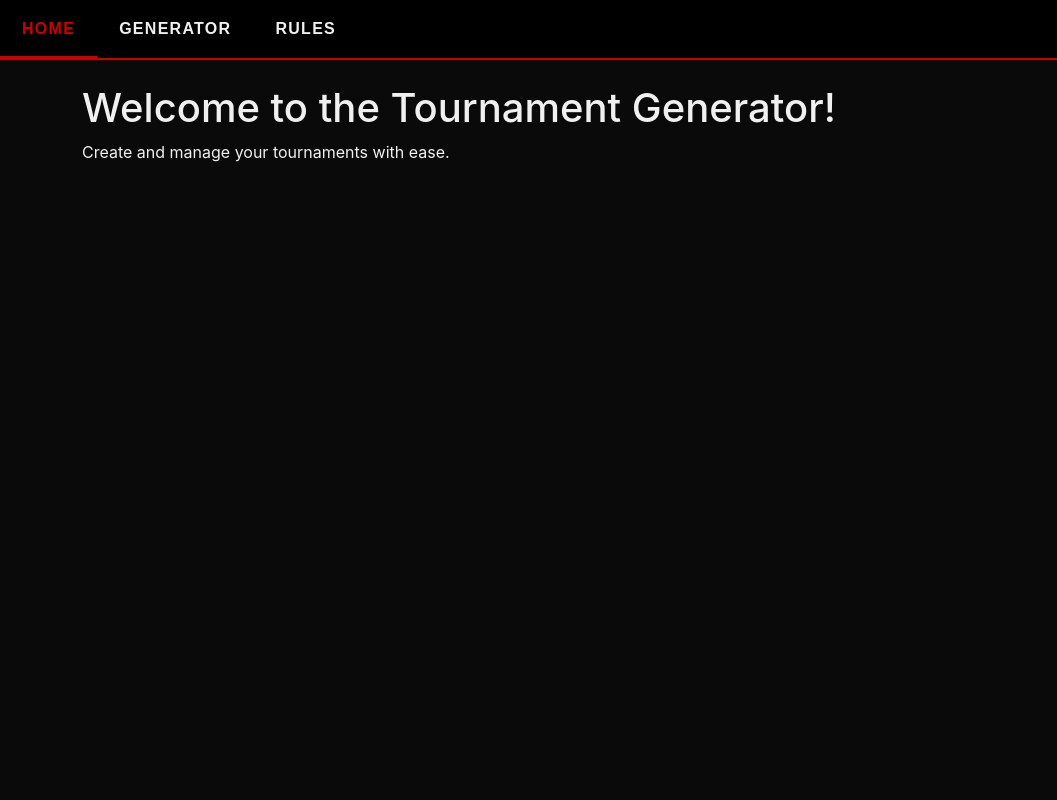
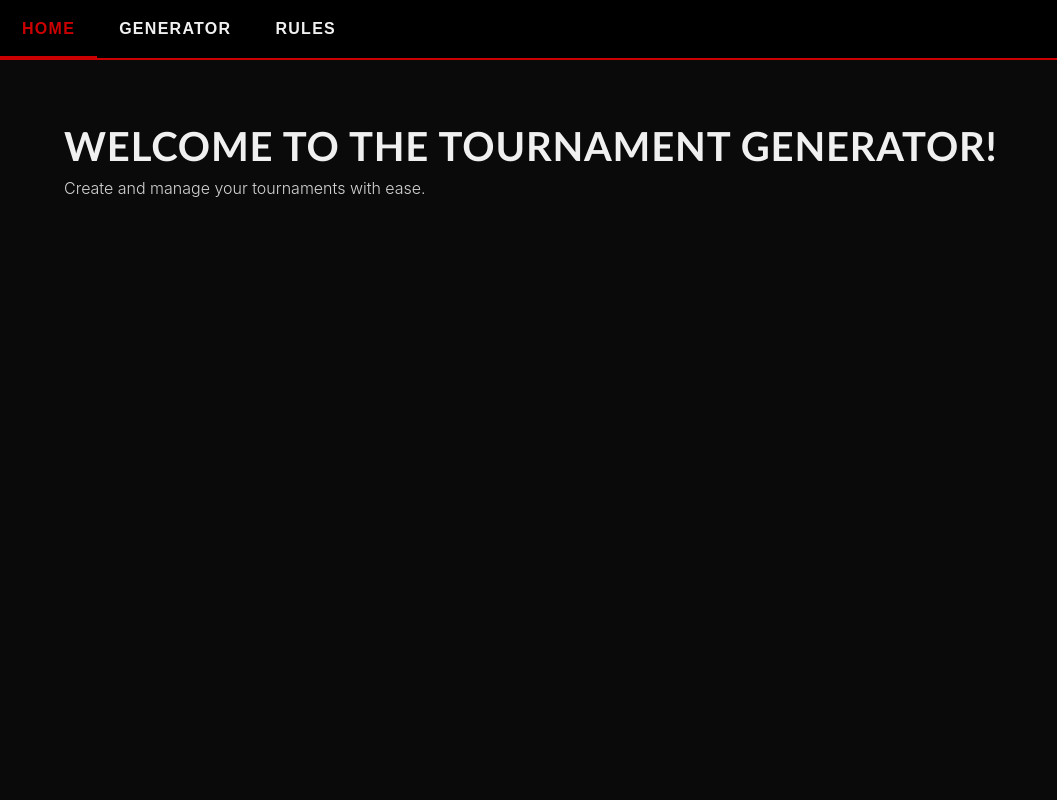
Before and after one commit to CarlySo132/L3-Computer-Science-Project, a Flask app: page / in a window 1280 px wide. Shown: the whole page, without its empty margins (0-1057 px from the left). Run offline with Flask 3, Linux system fonts and the light colour scheme.

Commit message:
Updating fonts, weird glitch where the cards go over the navbar?

```diff
--- a/static/style.css
+++ b/static/style.css
@@ -9,9 +9,10 @@
   --green:     #1a6b2a;
   --green-bright: #22913a;
   --text:      #f0f0f0;
-  --muted:     #888;
+  --muted:     #d4d4d4;
   --radius:    6px;
-  --font-head: 'Barlow Condensed', sans-serif;
+  --font-head: 'Trebuchet MS', sans-serif;
+  --font-navbar: 'Barlow Condensed', sans-serif;
   --font-body: 'Inter', sans-serif;
 }
 
@@ -25,6 +26,7 @@ body {
   min-height: 100vh;
 }
 
+/* NAVBAR OVERALL */
 nav {
   position: sticky;
   top: 0;
@@ -43,7 +45,7 @@ nav .nav ul {
 
 nav .nav ul li a {
   display: block;
-  font-family: var(--font-head);
+  font-family: var(--font-navbar);
   font-weight: 700;
   font-size: 1rem;
   letter-spacing: 0.08em;
@@ -63,6 +65,7 @@ nav .nav ul li a::after {
   transform: scaleX(0);
 }
 
+/* NAVBAR WHEN BEING HOVERED ON */
 nav .nav ul li a:hover {
   color: var(--red);
   background: transparent;
@@ -70,6 +73,28 @@ nav .nav ul li a:hover {
 
 nav .nav ul li a:hover::after {
   transform: scaleX(1);
+}
+
+/* PUTS PAGE INTO LIMITS, DOESN'T ALLOW SIZEES BEYOND A CERTAIN AMOUNT */
+.container {
+  max-width: 1200px;
+  margin: 0 auto;
+  padding: 2.5rem 1.5rem;
+}
+
+h1, h2, h3, h4, h5 {
+  font-family: var(--font-head);
+  font-weight: 800;
+  letter-spacing: 0.02em;
+  line-height: 1.1;
+  text-transform: uppercase;
+  color: var(--text);
+}
+
+p {
+  color: var(--muted);
+  margin-bottom: 1rem;
+  font-weight: 300;
 }
 
 ul {
```
